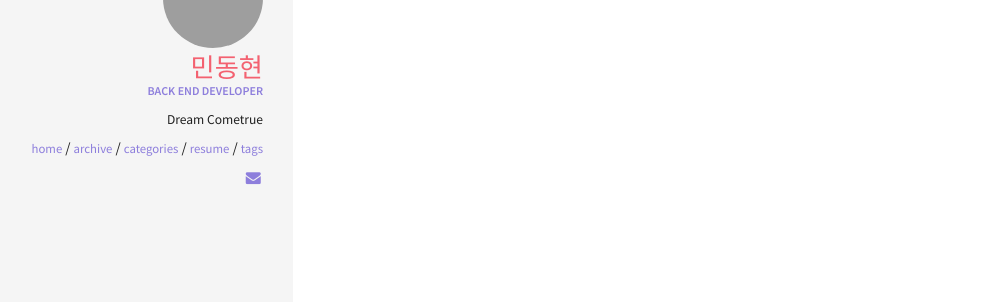
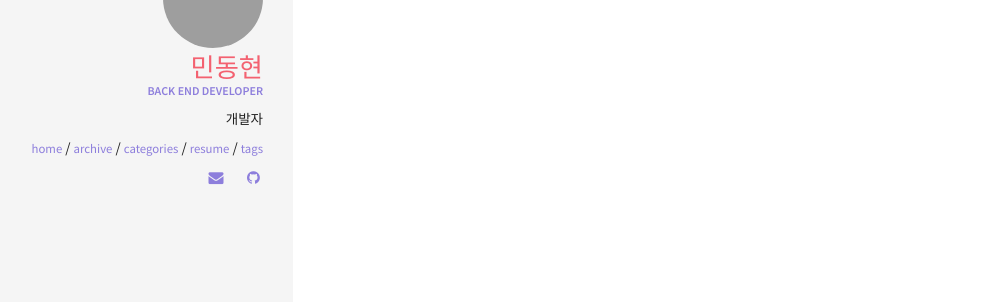
Before and after one commit to DaeAkin/DaeAkin.github.io, a Jekyll site: the page built from tags.html, in a window 1280 px wide. Shown: the part 341-643 px from the top of the page, without its empty margins (27-1032 px from the left). Built offline with Jekyll 4.4.1, drawn with Linux system fonts in a browser that asks for light colours.

Commit message:
Update _config.yml

```diff
--- a/_config.yml
+++ b/_config.yml
@@ -36,7 +36,7 @@ owner:
   name: 민동현
   avatar: profile.jpg
   job: "Back End Developer"
-  bio: "Dream Cometrue"
+  bio: "개발자"
   email: mindonghyeon890@gmail.com
   disqus-shortname : daeakin
   twitter: #username
@@ -48,7 +48,7 @@ owner:
     ad-client:
     ad-slot:
   bing-verify:
-  github: #username
+  github: https://github.com #username
   gitlab: #username
   stackoverflow: #123456/username   from a "http://stackoverflow.com/users/123456/username" link
   linkedin: #username
```
